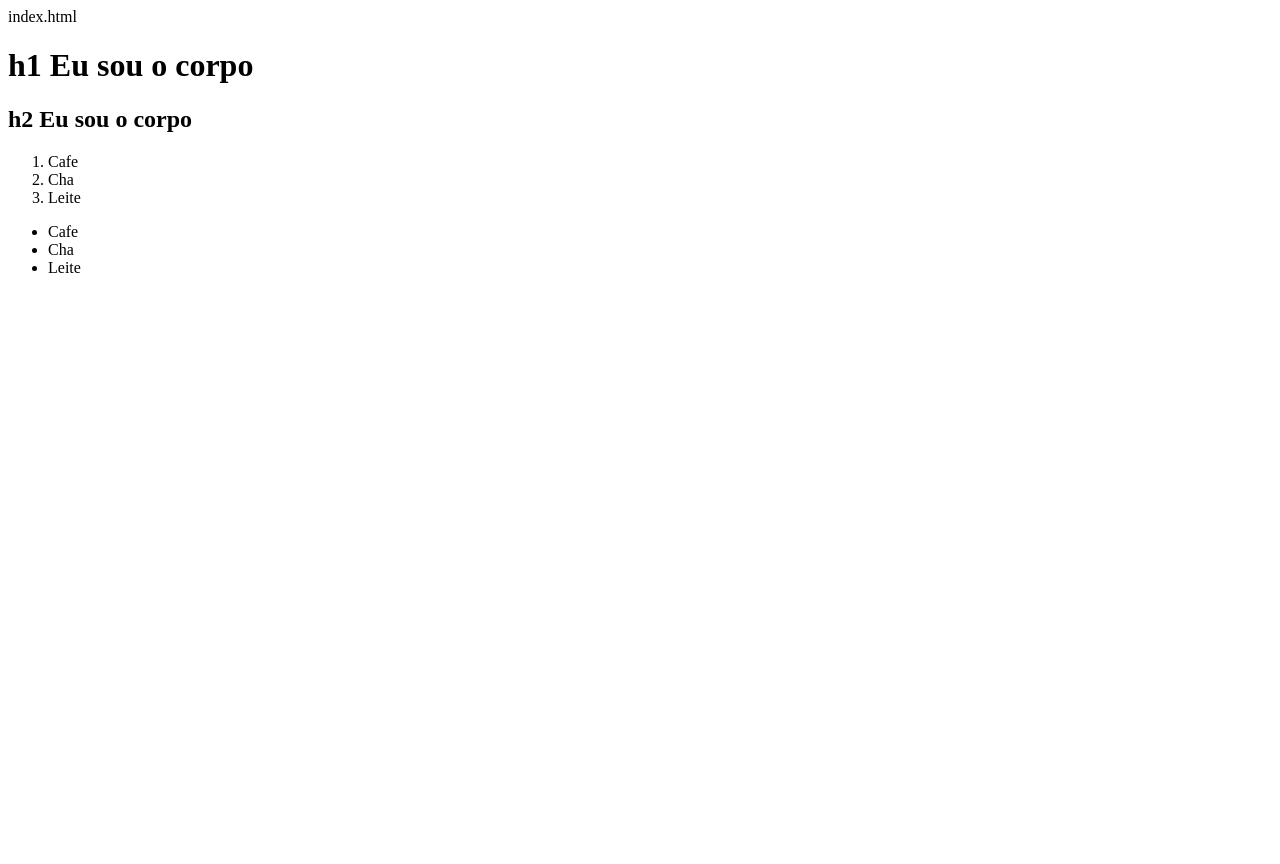
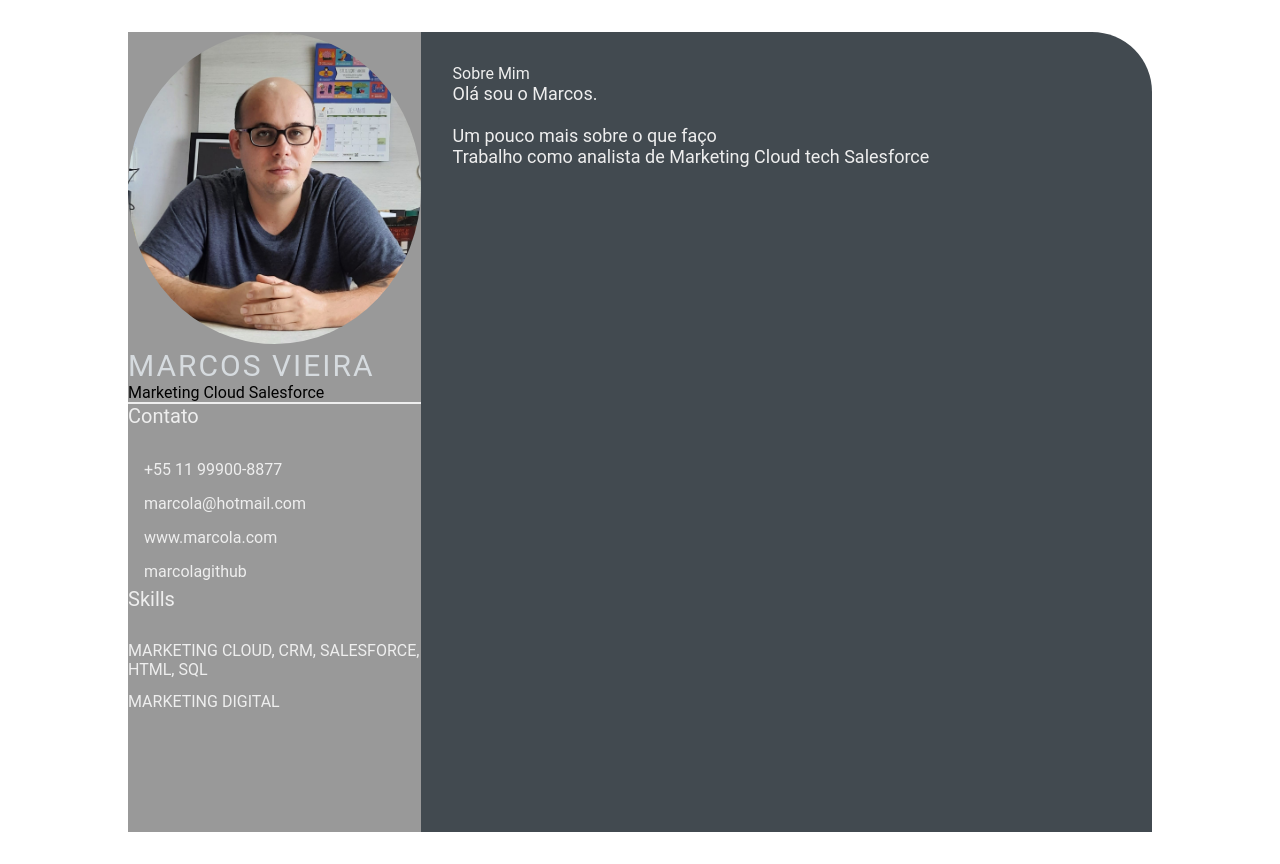
Before and after one commit to marcosmktdev/devweekgit.github.io, a plain HTML site: page index.html in a window 1280 px wide. Before the commit the page ends 800 px from the top, so only its background shows below. Drawn offline with Linux system fonts and the light colour scheme.

Commit message:
feature: add index.html (#2)
Co-authored-by: Your Name <you@example.com>

```diff
--- a/index.html
+++ b/index.html
@@ -1,22 +1,52 @@
-index.html
-    <html>
-        <head>
-            <title>
-                Olá, eu sou a cabeça
-            </title>
-        </head>
-        <body>
-            <h1>h1 Eu sou o corpo</h1>
-            <h2>h2 Eu sou o corpo</h2>
-        </body>
-        <ol>
-            <li>Cafe</li>
-            <li>Cha</li>
-            <li>Leite</li>
-        </ol>
-        <ul>
-            <li>Cafe</li>
-            <li>Cha</li>
-            <li>Leite</li>
-        </ul>
-    </html>
+<!DOCTYPE html>
+<html lang="en">
+<head>
+    <meta charset="UTF-8">
+    <meta http-equiv="X-UA-Compatible" content="IE=edge">
+    <meta name="viewport" content="width=device-width, initial-scale=1.0">
+    <title>Marcos Vieira CV</title>
+
+    <link rel="stylesheet" href="style.css">
+</head>
+<body>
+    <main class="resume-contents">
+        <section class="left-section">
+            <section class="left-section-content">
+                <div class="profile">
+                    <img class="profile-image" src="img/foto.jpeg" alt="Profile image">
+                    <p class="name">Marcos Vieira</p>
+                    <p class="Analista">Marketing Cloud Salesforce</p>
+                </div>
+                <div class="contact-info">
+                    <p class="left-title">Contato</p>
+                    <ul>
+                        <li><i class="fa fa-phone"></i>+55 11 99900-8877</li>
+                        <li><i class="fa fa-envelope"></i>marcola@hotmail.com</li>
+                        <li><i class="fa fa-globe"></i>www.marcola.com</li>
+                        <li><i class="fa fa-github"></i>marcolagithub</li>
+                    </ul>
+                </div>
+                <div class="skills">
+                    <p class="left-title">Skills</p>
+                    <ul>
+                        <li><p>MARKETING CLOUD, CRM, SALESFORCE, HTML, SQL</p></li>
+                        <li><p>MARKETING DIGITAL</p></li>
+                    </ul>
+                </div>
+            </section>
+        </section>
+            <section class="right-section">
+                <div class="right-section-contents">
+                    <section class="about gap">
+                        <div class="right-title">Sobre Mim</div>
+                        <p class="about-me-contents">
+                            Olá sou o Marcos.<br>
+                            <br> Um pouco mais sobre o que faço
+                            <br>Trabalho como analista de Marketing Cloud tech Salesforce
+                        </p>
+                    </section>
+                </div>
+            </section>
+    </main>
+</body>
+</html>
--- /dev/null
+++ b/style.css
@@ -0,0 +1,103 @@
+* {
+    margin: 0;
+    padding: 0;
+    box-sizing: border-box;
+    list-style: none;
+    font-family: 'Roboto', sans-serif;
+}
+
+.resume-contents {
+    min-height: 100vh;
+    width: 80%;
+    margin: 2rem auto;
+    display: grid;
+    grid-template-columns: repeat(7, 1fr);
+}
+
+.left-section {
+    grid-column: span 2;
+    height: 100%;
+    background-color: #999999;
+}
+
+.right-section {
+    grid-column: span 5;
+    height: 100%;
+    background-color: #424a50;
+    border-radius: 0px 60px 0px 0px;
+}
+
+.left-section-contents{
+    padding: 2rem 2rem;
+}
+
+.profile {
+    width: 100%;
+    border-bottom: 2px solid #eeeeee;
+}
+
+.profile .profile-image {
+    width: 100%;
+    border-radius: 100%;
+}
+
+.name {
+    color: #D6DBDF;
+    font-size: 30px;
+    letter-spacing: 2px;
+    text-transform: uppercase;
+}
+
+.profession {
+    color: #eeeeee;
+    font-size: 20px;
+    text-transform: uppercase;
+    text-align: center;
+}
+
+/* .contact-info { border-bottom: 2px solid #1B2631; } */
+.left-title {
+    color: #eeeeee;
+    font-size: 20px;
+}
+
+.contact-info ul {
+    padding-top: 1.5rem;
+}
+
+.contact-info ul li,
+.references ul li {
+    padding: .4rem 0;
+    color: #eeeeee;
+}
+
+.contact-info ul li i,
+.references ul li i {
+    padding-right: 1rem;
+    font-size: 18px;
+    color: #eeeeee;
+}
+
+.skills ul {
+    padding-top: 1.5rem;
+}
+.skills ul li p {
+    padding: .4rem 0;
+    color: #eeeeee;
+}
+
+.right-section-contents {
+    padding: 2rem 2rem;
+}
+
+.right-title {
+    color: #eeeeee;
+}
+
+.gap {
+    padding-bottom: 2rem;
+}
+.about-me-contents {
+    font-size: 18px;
+    color: #eeeeee;
+}
```
Also changed, not shown: img/foto.jpeg (added).
